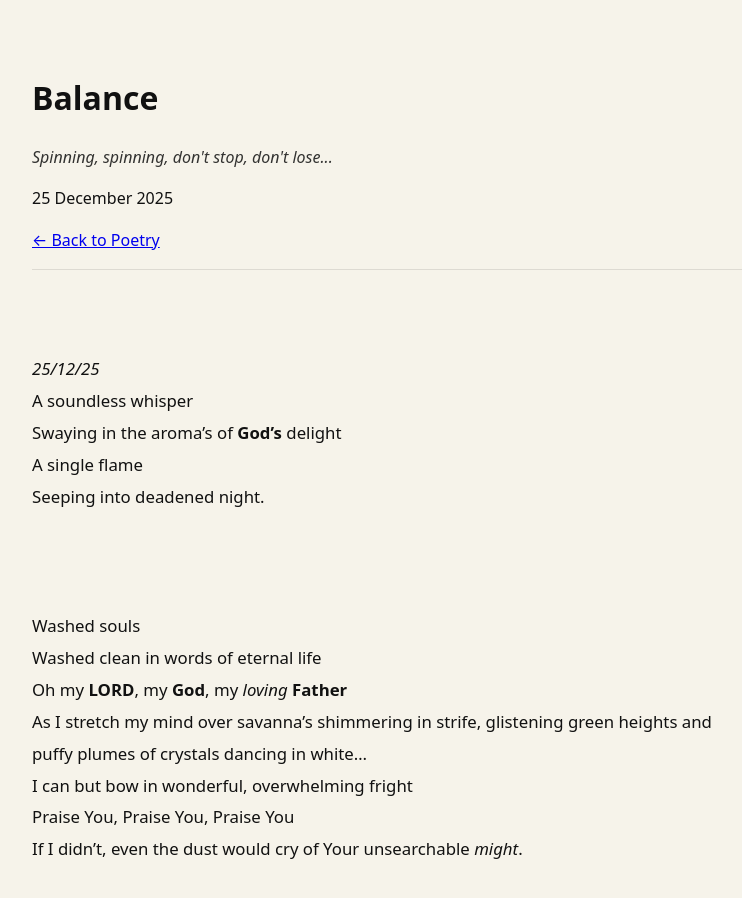
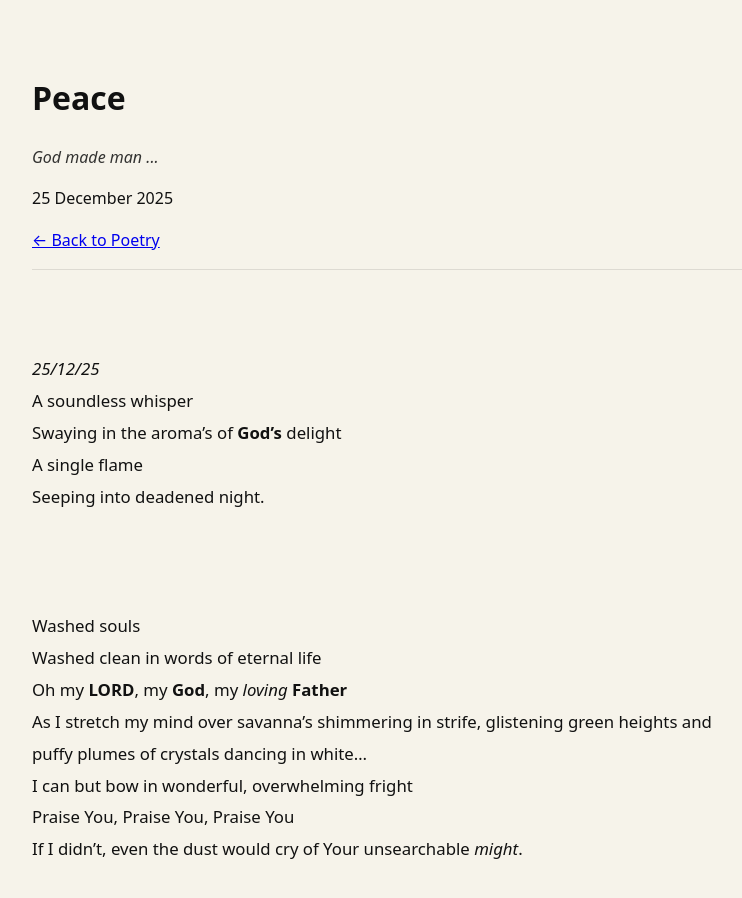
Before and after one commit to Wagz28/Wagz28.github.io, a Jekyll site: the page built from _poems/peace.md, in a window 1280 px wide and 900 px high. Shown: the whole window, without its empty margins (178-920 px from the left). Built offline with Jekyll 4.4.1, drawn with Linux system fonts in a browser that asks for light colours.

Commit message:
Error in yml Peace file

```diff
--- a/_poems/peace.md
+++ b/_poems/peace.md
@@ -1,7 +1,7 @@
 ---
-title: "Balance"
+title: "Peace"
 date: 2025-12-25
-summary: "Spinning, spinning, don't stop, don't lose..."
+summary: "God made man ..."
 tags: [reflection, wonder, awe, reverence, christian]
 ---
 
```
